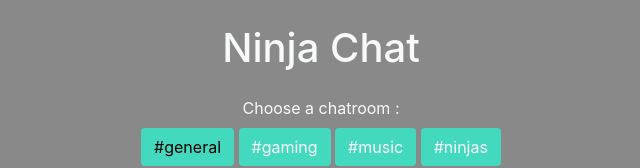
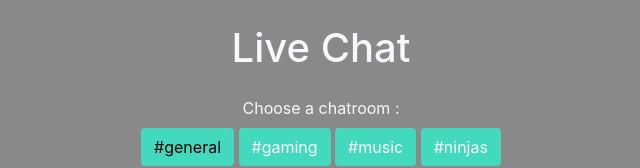
Before and after one commit to RahulDey1998/Live_Chat, a plain HTML site: page index.html in a window 1280 px wide. Shown: the top 168 px of the page, without its empty margins (319-959 px from the left). Drawn offline with nearby package versions, Linux system fonts and the light colour scheme; no server answers.

Commit message:
header changed

```diff
--- a/index.html
+++ b/index.html
@@ -11,7 +11,7 @@
 
     <!-- Container & Title  -->
     <div class="container my-4">
-         <h1 class="my-4 text-center text-light">Ninja Chat</h1>
+         <h1 class="my-4 text-center text-light">Live Chat</h1>
 
     <!-- Button for chatroom  -->
         <div class="chat-rooms mb-3 text-center">
```
